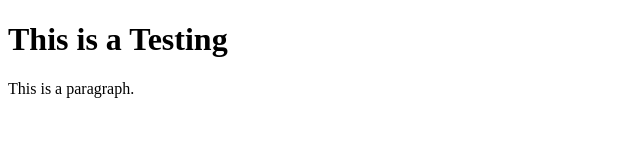
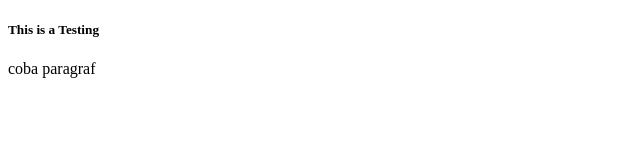
Before and after one commit to prasetya177/php, a plain HTML site: page index.html in a window 1280 px wide. Shown: the whole page, without its empty margins (0-640 px from the left). Drawn offline with Linux system fonts and the light colour scheme.

Commit message:
merubah index.html

```diff
--- a/index.html
+++ b/index.html
@@ -5,9 +5,9 @@
 </head>
 <body>
 
-<h1>This is a Testing</h1>
+<h5>This is a Testing</h5>
 
-<p>This is a paragraph.</p>
 
+<p>coba paragraf</p>
 </body>
 </html>
```
